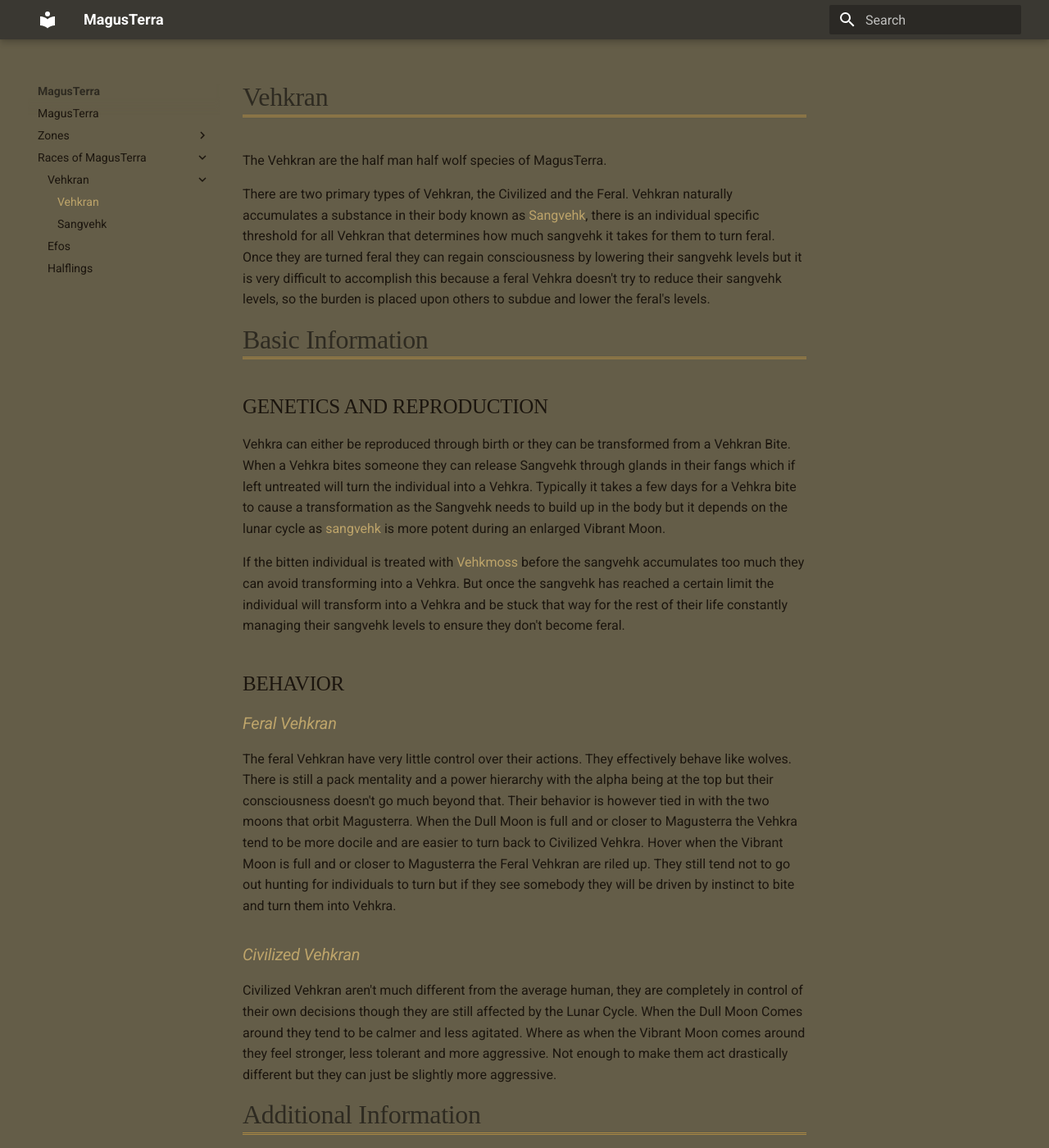
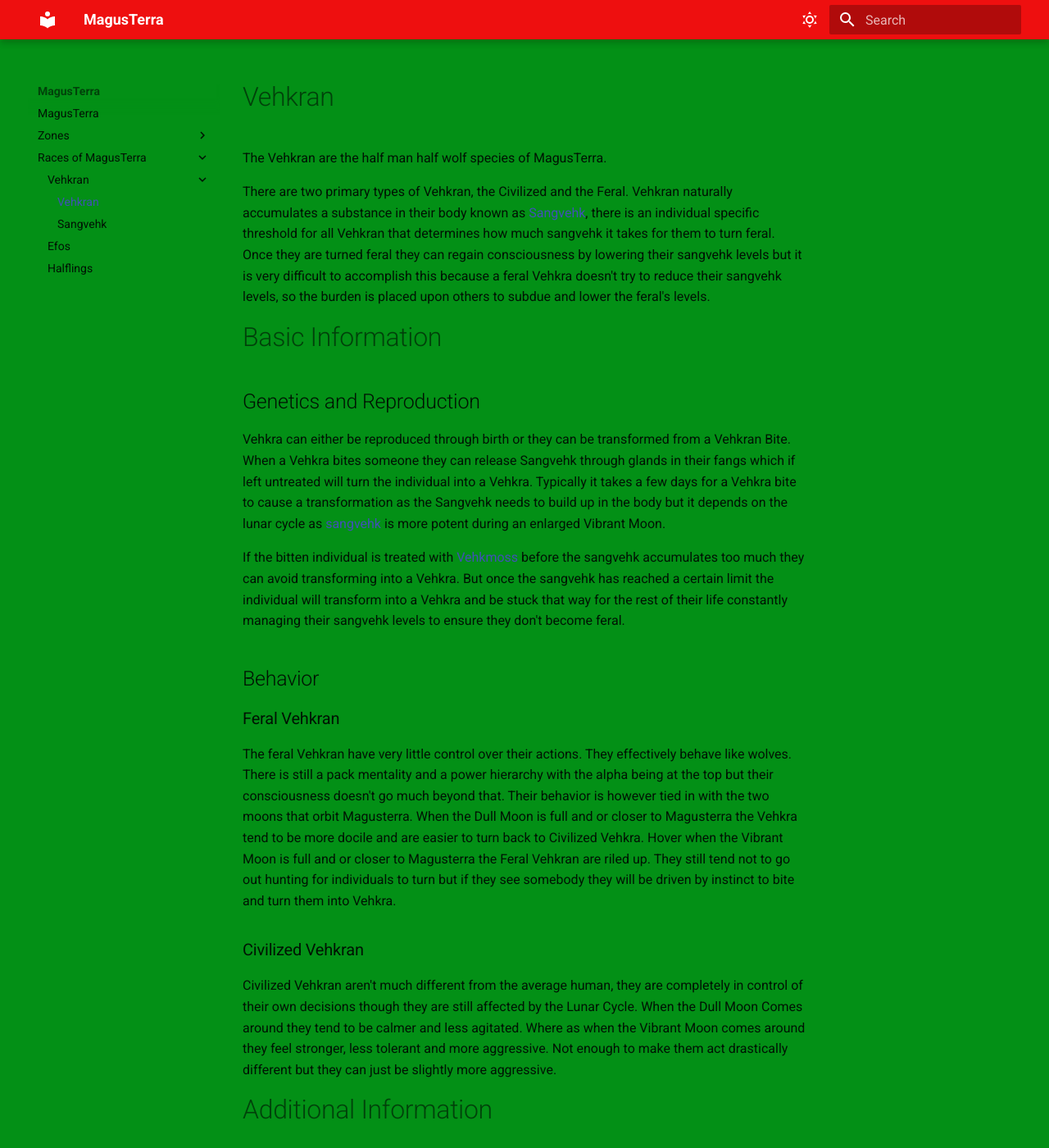
Before and after one commit to Martimellow/martimellow.github.io, an MkDocs documentation site: the page built from docs/races/vehkran.md, in a window 1280 px wide and 1400 px high. Shown: the whole window at 82% size. Built offline with MkDocs 1.6.1 and Material for MkDocs 9.7.7, drawn with Linux system fonts in a browser that asks for light colours.

Commit message:
found a better way to do colors

```diff
--- a/docs/stylesheets/extra.css
+++ b/docs/stylesheets/extra.css
@@ -1,27 +1,6 @@
-:root {
-  --md-default-bg-color: #645d48;   /* overall background */
-  --md-default-fg-color: #1b150e;   /* default text color */
-  --md-typeset-a-color: #bda46a;    /* default selected color*/
-  --md-accent-fg-color: rgb(243, 235, 122);    /* default highlight color*/
+[data-md-color-scheme="ancient"] {
+  --md-primary-fg-color:        #EE0F0F;
+  --md-primary-fg-color--light: #ECB7B7;
+  --md-primary-fg-color--dark:  #90030C;
+  --md-default-bg-color: #039016;
 }
-
-h1 {
-  font-family: "Cinzel", serif;
-  letter-spacing: 0.08em;
-  border-bottom: 3px double #aa8844;
-}
-
-h2 {
-  font-family: "Cinzel", serif;
-  text-transform: uppercase;
-  margin-top: 2.5rem;
-}
-
-h3 {
-  font-style: italic;
-  color: #bda46a;
-}
-
-.md-header {
-    background-color: #3a3832;
-}
--- a/mkdocs.yml
+++ b/mkdocs.yml
@@ -2,6 +2,19 @@ site_name: MagusTerra
 
 theme:
   name: material
+  palette:
+    # Palette toggle for light mode
+    - scheme: ancient
+      primary: pink
+      toggle:
+        icon: material/weather-sunny
+        name: Switch to dark mode
+
+    # Palette toggle for dark mode
+    - scheme: slate
+      toggle:
+        icon: material/weather-night
+        name: Switch to light mode
 
 nav:
   - MagusTerra: index.md
```
